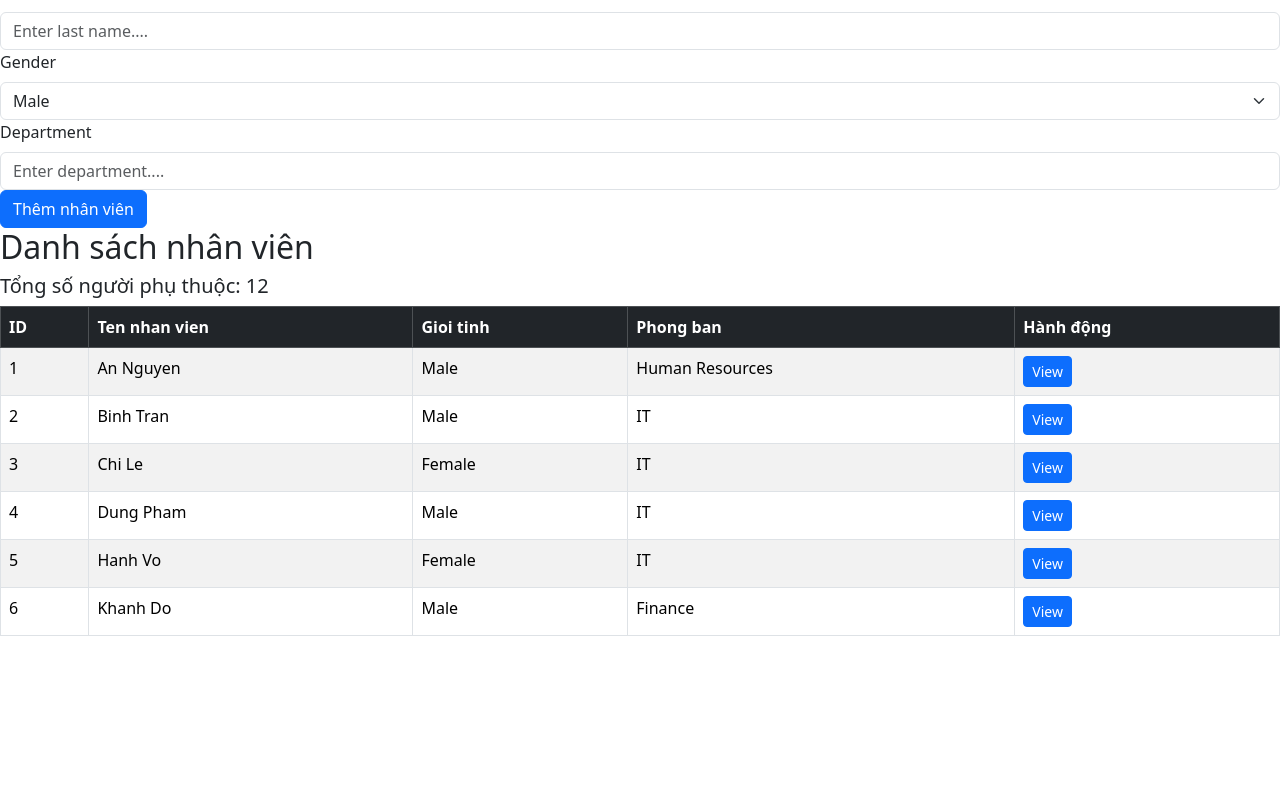
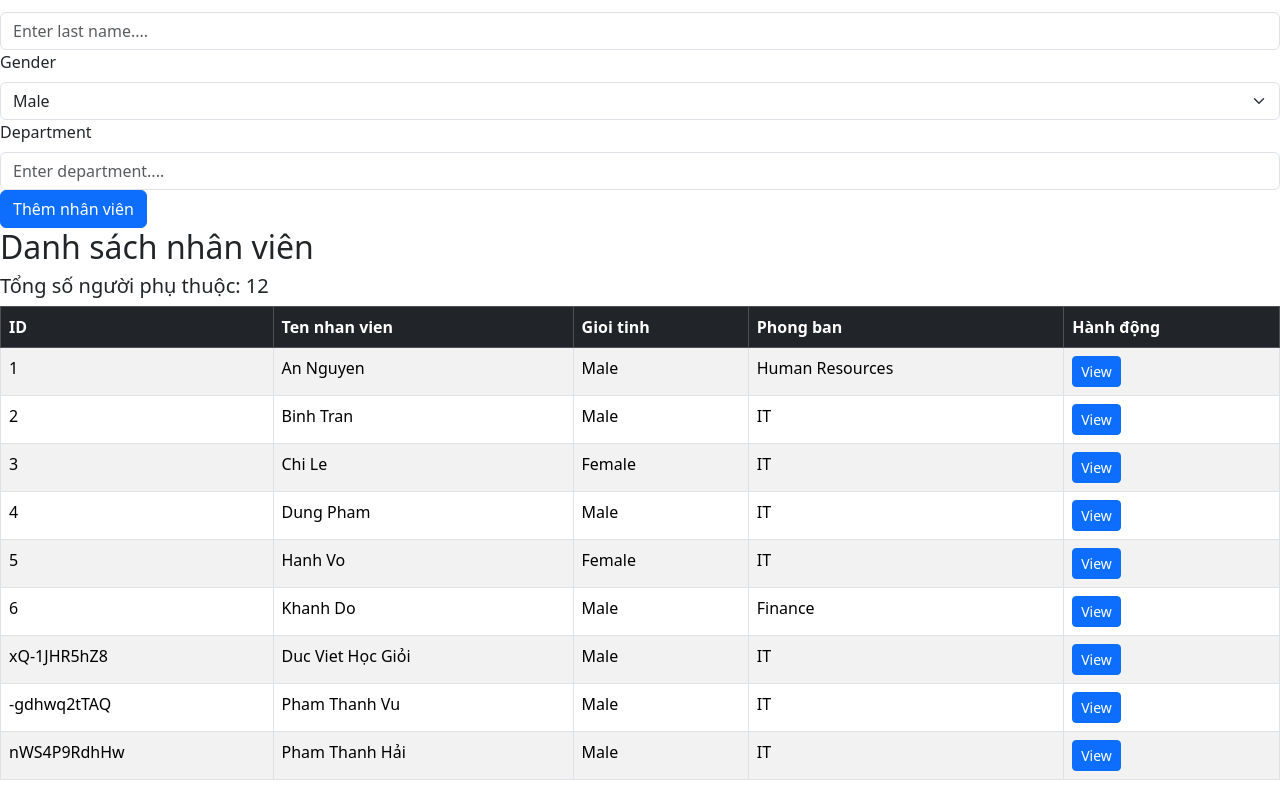
Before and after one commit to tranviet-tv/learnReact-projectTopDown, a React (Vite) app in the folder company-management/: page / in a window 1280 px wide. Shown: the part 420-1216 px from the top of the page. Before the commit the page ends 1072 px from the top, so only its background shows below. Built offline with nearby package versions, Linux system fonts and the light colour scheme; data requests are answered from the project's data file.

Commit message:
feat: implement Global State with Context API and fix auto-update table

```diff
--- a/company-management/database.json
+++ b/company-management/database.json
@@ -158,6 +158,36 @@
           "relationship": "Wife"
         }
       ]
+    },
+    {
+      "empName": {
+        "firstName": "Duc Viet",
+        "lastName": "Học Giỏi"
+      },
+      "empGender": "Male",
+      "depId": 2,
+      "dependents": [],
+      "id": "xQ-1JHR5hZ8"
+    },
+    {
+      "empName": {
+        "firstName": "Pham Thanh",
+        "lastName": "Vu"
+      },
+      "empGender": "Male",
+      "depId": 2,
+      "dependents": [],
+      "id": "-gdhwq2tTAQ"
+    },
+    {
+      "empName": {
+        "firstName": "Pham Thanh",
+        "lastName": "Hải"
+      },
+      "empGender": "Male",
+      "depId": 2,
+      "dependents": [],
+      "id": "nWS4P9RdhHw"
     }
   ],
   "projects": [
@@ -224,5 +254,6 @@
       "empId": 2,
       "workHours": 20
     }
-  ]
+  ],
+  "$schema": "./node_modules/json-server/schema.json"
 }
--- a/company-management/src/App.jsx
+++ b/company-management/src/App.jsx
@@ -1,14 +1,17 @@
 import DepartmentList from "./components/DepartmentList";
 import EmployeeForm from "./components/EmployeeForm";
 import EmployeeList from "./components/EmployeeList";
+import { EmployeeProvider } from "./context/EmployeeContext";
 
 export default function App() {
     return (
         <>
-            <h1>Quản lý công ty</h1>
-            <DepartmentList />
-            <EmployeeForm />
-            <EmployeeList />
+            <EmployeeProvider>
+                <h1>Quản lý công ty</h1>
+                <DepartmentList />
+                <EmployeeForm />
+                <EmployeeList />
+            </EmployeeProvider>
         </>
     )
 }
--- a/company-management/src/components/EmployeeForm.jsx
+++ b/company-management/src/components/EmployeeForm.jsx
@@ -1,13 +1,18 @@
 import { Form, Button } from 'react-bootstrap';
-import { useEffect, useReducer, useState } from 'react';
+import { useReducer, useState, useContext } from 'react';
+import axios from 'axios';
+import { EmployeeContext } from "../context/EmployeeContext";
 
 export default function EmployeeForm() {
+
+    const { setEmployees } = useContext(EmployeeContext);
 
     const initialFormState = {
         firstName: '',
         lastName: '',
         gender: 'Male',
-        department: ''
+        department: '',
+        dependents: []
     }
 
     const [validated, setValidated] = useState(false);
@@ -22,7 +27,6 @@ export default function EmployeeForm() {
 
             case 'HANDLE_SUBMIT':
                 return initialFormState;
-
             default:
                 return state
         }
@@ -44,8 +48,25 @@ export default function EmployeeForm() {
             // Tạm thời chỉ in ra console, không submit
             return;
         }
+        const newEmployee = {
+            empName: {
+                firstName: formState.firstName,
+                lastName: formState.lastName
+            },
+            empGender: formState.gender,
+            depId: 2, // Tạm thời hardcode số 2 (phòng IT), sau này chúng ta sẽ làm Select Box để chọn phòng ban thật sau.
+            dependents: []
+        }
         console.log("Form hợp lệ, tiến hành submit!");
-        dispatch({ type: 'HANDLE_SUBMIT' })
+        axios.post('http://localhost:8000/employees', newEmployee)
+            .then((response) => {
+                const createdEmployee = response.data;
+                console.log(createdEmployee);
+                setEmployees(prevEmployees => [...prevEmployees, createdEmployee])
+                dispatch({ type: 'HANDLE_SUBMIT' });
+                setValidated(false);
+            })
+            .catch(err => console.log(err))
     }
 
     return (
--- a/company-management/src/components/EmployeeList.jsx
+++ b/company-management/src/components/EmployeeList.jsx
@@ -1,58 +1,12 @@
-import { useState, useEffect, useMemo } from "react";
-import axios from "axios";
+import { useState, useMemo, useContext } from "react";
 import { Table, Button } from "react-bootstrap";
 import React from 'react';
+import { EmployeeContext } from "../context/EmployeeContext";
 
 export default function EmployeeList() {
-    const [employees, setEmployees] = useState([]);
-    const [departments, setDepartments] = useState([]);
-    const [isLoading, setIsLoading] = useState(true);
-    const [error, setError] = useState(null);
+
     const [selectEmpId, setSelectEmpId] = useState(null);
-
-    //cách 1: gọi đơn lẻ từng fetch API
-    //  useEffect(() => {
-    // fetch('http://localhost:8000/employees')
-    //     .then(response => response.json())
-    //     .then(data => setEmployees(data))
-    //     .catch(error => setError(error.message))
-    //     .finally(() => setIsLoading(false))
-
-    // fetch('http://localhost:8000/departments')
-    //     .then(response => response.json())
-    //     .then(data => setDepartments(data))
-    //     .catch(error => setError(error.message))
-    //     .finally(() => setIsLoading(false))
-
-    //Cách 2: dùng promise để đồng bộ 2 fetch API
-    //     useEffect(() => {
-    //     Promise.all([fetch('http://localhost:8000/employees').then(response => response.json()),
-    //     fetch('http://localhost:8000/departments').then(response => response.json())])
-    //         .then(([emp, dep]) => {
-    //             setEmployees(emp)
-    //             setDepartments(dep)
-    //         })
-    //         .catch(error => setError(error.message))
-    //         .finally(() => setIsLoading(false))
-    // }, []);
-
-    //Cách 3: dùng axios, async/await
-    useEffect(() => {
-        const fetchData = async () => {
-            try {
-                const [emp, dep] = await Promise.all([axios.get('http://localhost:8000/employees'), axios.get('http://localhost:8000/departments')])
-                setEmployees(emp.data)
-                setDepartments(dep.data)
-            }
-            catch (error) {
-                setError(error.message)
-            }
-            finally {
-                setIsLoading(false)
-            }
-        }
-        fetchData()
-    }, []);
+    const { employees, departments, isLoading, error } = useContext(EmployeeContext);
 
     const getDepartmentName = (depId) => {
         const department = departments.find(dep => dep.id == depId)
--- /dev/null
+++ b/company-management/src/context/EmployeeContext.jsx
@@ -0,0 +1,67 @@
+import { createContext } from "react";
+import { useEffect } from "react";
+import axios from "axios";
+import { useState } from "react";
+
+
+// 1. Khởi tạo Trụ sở (Context)
+export const EmployeeContext = createContext();
+
+// 2. Tạo một Component "Nhà phân phối" (Provider) bao bọc lấy các component con
+export const EmployeeProvider = ({ children }) => {
+    const [employees, setEmployees] = useState([]);
+    const [departments, setDepartments] = useState([]);
+    const [isLoading, setIsLoading] = useState(true);
+    const [error, setError] = useState(null);
+
+    //cách 1: gọi đơn lẻ từng fetch API
+    //  useEffect(() => {
+    // fetch('http://localhost:8000/employees')
+    //     .then(response => response.json())
+    //     .then(data => setEmployees(data))
+    //     .catch(error => setError(error.message))
+    //     .finally(() => setIsLoading(false))
+
+    // fetch('http://localhost:8000/departments')
+    //     .then(response => response.json())
+    //     .then(data => setDepartments(data))
+    //     .catch(error => setError(error.message))
+    //     .finally(() => setIsLoading(false))
+
+    //Cách 2: dùng promise để đồng bộ 2 fetch API
+    //     useEffect(() => {
+    //     Promise.all([fetch('http://localhost:8000/employees').then(response => response.json()),
+    //     fetch('http://localhost:8000/departments').then(response => response.json())])
+    //         .then(([emp, dep]) => {
+    //             setEmployees(emp)
+    //             setDepartments(dep)
+    //         })
+    //         .catch(error => setError(error.message))
+    //         .finally(() => setIsLoading(false))
+    // }, []);
+
+    //Cách 3: dùng axios, async/await
+    useEffect(() => {
+        const fetchData = async () => {
+            try {
+                const [emp, dep] = await Promise.all([axios.get('http://localhost:8000/employees'), axios.get('http://localhost:8000/departments')])
+                setEmployees(emp.data)
+                setDepartments(dep.data)
+            }
+            catch (error) {
+                setError(error.message)
+            }
+            finally {
+                setIsLoading(false)
+            }
+        }
+        fetchData()
+    }, []);
+
+    // Tạm thời truyền vào một Object rỗng
+    return (
+        <EmployeeContext.Provider value={{ employees, departments, isLoading, error, setEmployees }}>
+            {children}
+        </EmployeeContext.Provider>
+    )
+}
```
Also changed, not shown: 1 other file (tests, documents, lock files or other folders).
